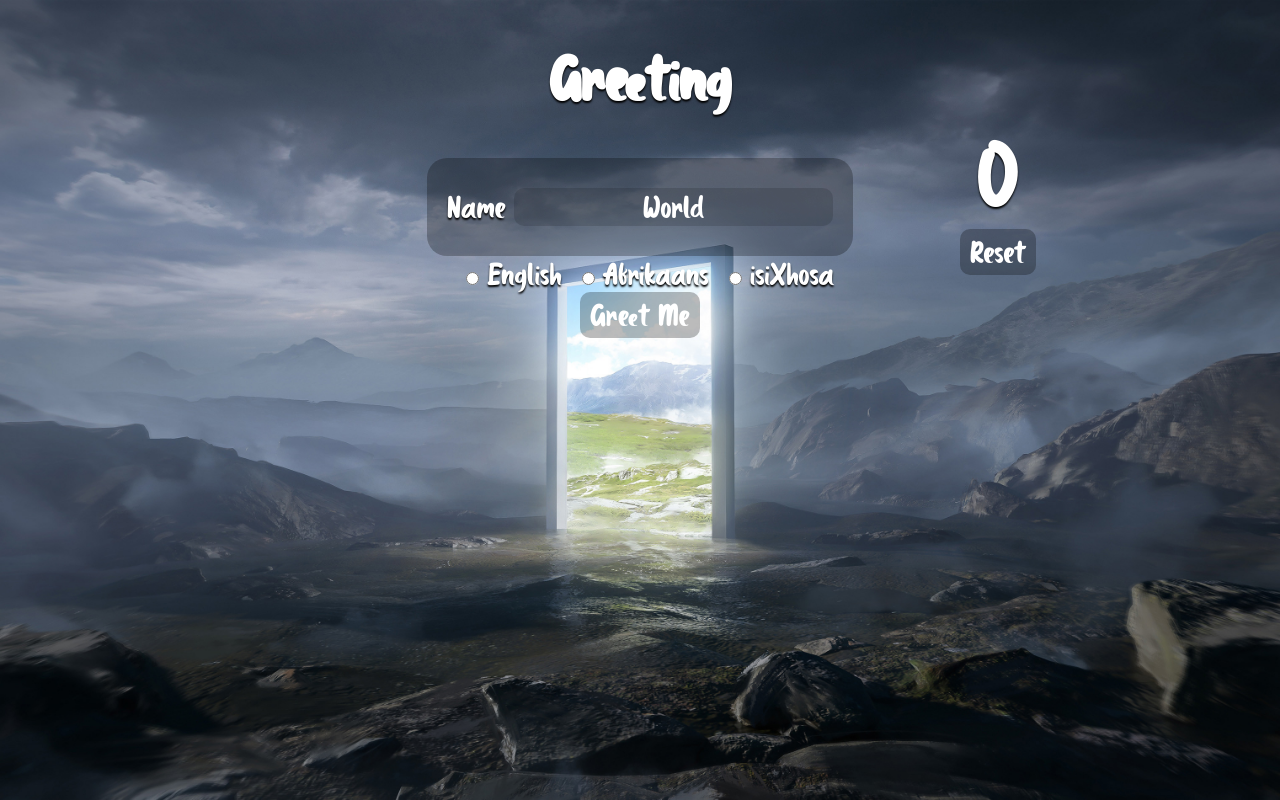
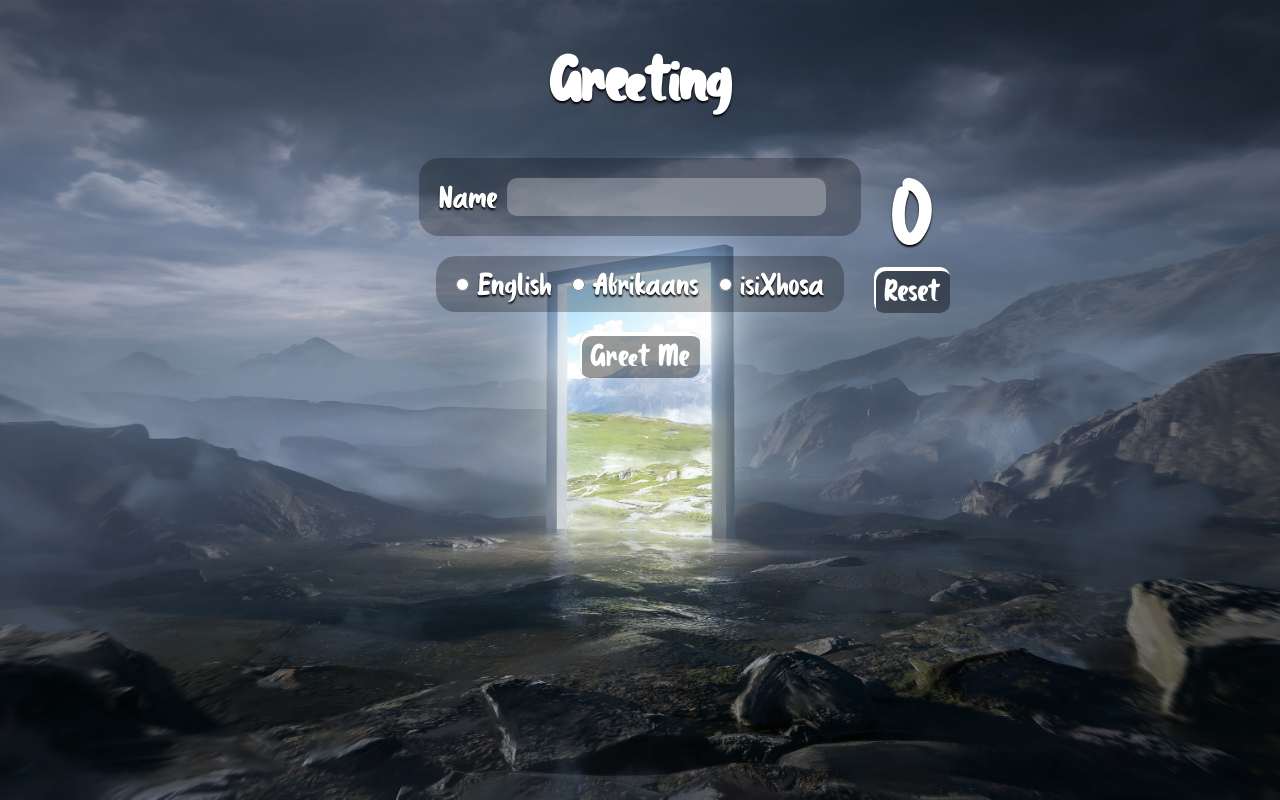
Before and after one commit to ntruter42/greetings, a plain HTML site: page index.html in a window 1280 px wide. Drawn offline with Linux system fonts and the light colour scheme.

Commit message:
Update index.html, greet.css, greet.js, greet-dom.js - modified and fixed bugs in the responsive layout, animations and general functionality

```diff
--- a/css/greet.css
+++ b/css/greet.css
@@ -15,11 +15,11 @@ html {
 	height: 100%;
 
 	color: white;
-	text-shadow: 0 2px 2px #000;
+	text-shadow: 0 2px 2px black;
 }
 
 body {
-	/* background-color: black; */
+	/* background-image: linear-gradient(45deg, #607466ff, #aedcc0ff, #7bd389ff, #38e4aeff); */
 	background-image: url("../assets/images/e7jj6r.jpg") !important;
 	background-size: cover;
 	background-position: center center;
@@ -41,22 +41,26 @@ body {
 	flex-direction: column;
 }
 
+/* ==================== INPUT TEXT ==================== */
+
 #input-container {
+	position: relative;
+}
+
+#input-container label {
 	background-color: #0004;
 	border-radius: 20px;
 
 	display: flex;
 	flex-direction: column;
+	text-align: center;
 
 	padding: 20px;
 }
 
-label {
-	margin: auto;
-}
-
 input[type="text"] {
-	background-color: #0002;
+	background-color: #fff4;
+	color: black;
 	outline: none;
 	border: none;
 	border-radius: 10px;
@@ -67,30 +71,53 @@ input[type="text"] {
 
 input[type="text"]:focus {
 	outline: 1px solid #fff8;
-	/* box-shadow: inset 0 0 10px #0002; */
+	box-shadow: inset 0 0 10px #0004;
 }
 
+/* ==================== RADIO BUTTONS ==================== */
+
+#radio-container {
+	background-color: #0004;
+	border-radius: 20px;
+
+	display: flex;
+	flex-direction: column;
+
+	margin: 20px auto 20px auto;
+	padding: 10px;
+}
+
+input[type="radio"] {
+	margin-top: -4px;
+	vertical-align: middle;
+}
+
+/* ==================== CLICK BUTTONS ==================== */
+
 button {
-	background-color: #0004;
+	background-color: #0006;
 	border: none;
 	border-radius: 10px;
+	box-shadow: inset 2px 4px;
 
 	margin: auto;
+	padding: 5px 10px;
 }
 
 button:hover {
-	background-color: #0004;
+	background-color: #0008;
 }
 
-#radio-container {
-	display: flex;
-	max-width: 500px;
-	margin: 0 auto;
+button:active {
+	box-shadow: inset 1px 1px;
+	transition: box-shadow 0.02s linear;
 }
 
-input[type="radio"] {
-	margin: 0 0 0 20px;
+button:focus:not(:active) {
+	box-shadow: inset 2px 4px;
 }
+
+/* ==================== GREETING MESSAGE ==================== */
 
 #message-container {
 	font-style: italic;
@@ -101,51 +128,83 @@ input[type="radio"] {
 	align-content: center;
 
 	padding: 20px;
+	margin-top: 50px;
 }
 
-#greet-message span {
-	font-size: 2em;
-
-	transform: scale(0);
+#greet-message {
+	text-shadow: 0 2px 2px black;
+	/* transform: scale(0); */
 }
 
-/* ANIMATIONS */
+/* ==================== COUNTER VALUE ==================== */
+
+#counter-container {
+	display: flex;
+	flex-direction: column;
+	position: absolute;
+	right: 0%;
+	top: 100%;
+}
+
+#greet-counter {
+	font-size: 3em;
+	text-align: center;
+}
+
+/* ==================== RESET BUTTON ==================== */
+
+/* nothing to see here */
+/* see GREET ME BUTTON */
+
+/* ==================== ANIMATIONS ==================== */
 
 .scale-up {
-	transform: scale(2);
-	transition: transform 400ms ease-in;
+	transform: scale(3);
+	margin-top: 150px;
+	transition: transform 400ms ease-in, margin-top 400ms ease-in;
 }
 
 .scale-down {
 	transform: scale(0);
-	transition: transform 200ms ease-out;
+	margin-top: 0;
+	transition: transform 200ms ease-out, margin-top 200ms ease-out;
 }
 
-@media (min-width: 600px) {
-	#input-container {
+/* RESPONSIVENESS */
+
+@media (min-width: 700px) {
+	#input-container label {
 		flex-direction: row;
 	}
 
-	input {
-		margin: 0 10px 0 10px;
+	#input-container label span {
+		margin: auto;
 	}
 
-	button {
-		padding: 5px 10px;
+	input[type="text"] {
+		margin: 0 15px 0 10px;
 	}
 
-	#greet-message span {
-		transform: scale(0);
+	#radio-container {
+		flex-direction: row;
+
+		padding: 10px 20px 10px 0;
 	}
 
-	.scale-up {
-		transform: scale(2);
-		transition: transform 400ms ease-in;
+	input[type="radio"] {
+		margin: -4px 0 0 20px;
 	}
 
-	.scale-down {
-		transform: scale(0);
-		transition: transform 200ms ease-out;
+	#counter-container {
+		position: absolute;
+		right: -20%;
+		top: 0%;
+	}
+
+	/* ANIMATIONS */
+
+	.scale-up {
+		margin-top: 264px;
 	}
 }
 
@@ -156,7 +215,12 @@ input[type="radio"] {
 }
 
 #heading-container,
-#input-container,
+#form-container,
 #message-container {
 	outline: 1px solid cyan;
 }
+
+#input-container,
+#counter-container {
+	outline: 1px solid yellow;
+}
--- a/index.html
+++ b/index.html
@@ -12,16 +12,27 @@
 
 <body>
 	<div id="widget-container">
+		<!-- HEADING -->
 		<div class="" id="heading-container">
 			<h1>Greeting</h1>
 		</div>
 
+		<!-- VALIDATION MESSAGE -->
+		<div id="validation-container">
+			<span id="validation-message"></span>
+		</div>
+
+		<!-- INPUT FORM -->
 		<form class="" id="form-container">
 			<div id="input-container">
 				<label for="greet-input">
 					<span>Name</span>
-					<input id="greet-input" type="text" value="World" name="username" autocomplete="off">
+					<input id="greet-input" type="text" placeholder="" name="username" autocomplete="off">
 				</label>
+				<div id="counter-container">
+					<span id="greet-counter"></span>
+					<button id="greet-reset" type="button">Reset</button>
+				</div>
 			</div>
 
 			<div id="radio-container">
@@ -41,11 +52,7 @@
 			<button id="greet-button" type="button">Greet Me</button>
 		</form>
 
-		<div id="counter-container" style="display: flex; flex-direction: column; position: absolute; left: 75%; top: 15%;">
-			<span id="greet-counter" style="font-size: 3em; text-align: center;"></span>
-			<button id="greet-reset" type="button">Reset</button>
-		</div>
-
+		<!-- GREETING MESSAGE -->
 		<div class="" id="message-container">
 			<span id="greet-message"></span>
 		</div>
--- a/js/greet-dom.js
+++ b/js/greet-dom.js
@@ -3,10 +3,11 @@ const button = document.querySelector('#greet-button');
 const message = document.querySelector('#greet-message');
 const counter = document.querySelector('#greet-counter');
 const reset = document.querySelector('#greet-reset');
+const radioButtons = document.querySelectorAll('input[type = "radio"][name = "greet-language"]');
 
 let animationTimeout = 0;
 
-var greet = Greet();
+const greet = Greet();
 counter.innerHTML = greet.getCount();
 
 function greetButtonClick() {
@@ -37,11 +38,21 @@ function greetButtonClick() {
 	}
 }
 button.addEventListener('click', greetButtonClick);
-input.addEventListener("keydown", function (event) {
+
+input.addEventListener('keydown', function (event) {
 	if (event.keyCode === 13) {
 		event.preventDefault();
 		greetButtonClick();
 	}
+});
+
+radioButtons.forEach(radio => {
+	radio.addEventListener('keydown', function (event) {
+		if (event.keyCode === 13) {
+			event.preventDefault();
+			greetButtonClick();
+		}
+	});
 });
 
 function greetResetClicked() {
--- a/js/greet.js
+++ b/js/greet.js
@@ -28,6 +28,7 @@ function Greet() {
 	}
 
 	function setNames(obj) {
+		// useful only if localStorage needs to be seperated from the business logic
 		namesGreeted = obj;
 	}
 
@@ -45,7 +46,7 @@ function Greet() {
 		} else if (language === "xhosa") {
 			message = "Molo";
 		}
-		message += ", " + getName() + ".";
+		message += ", " + getName();
 	}
 
 	function getMessage() {
```
